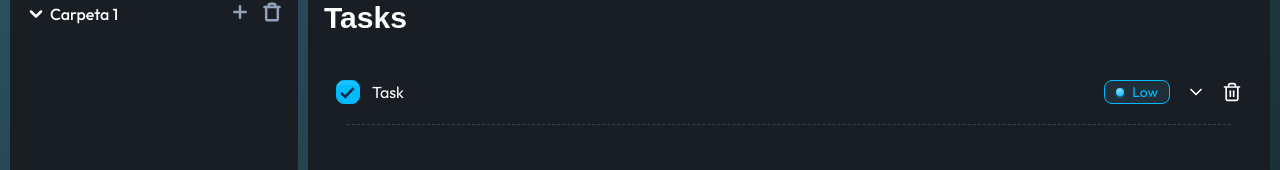
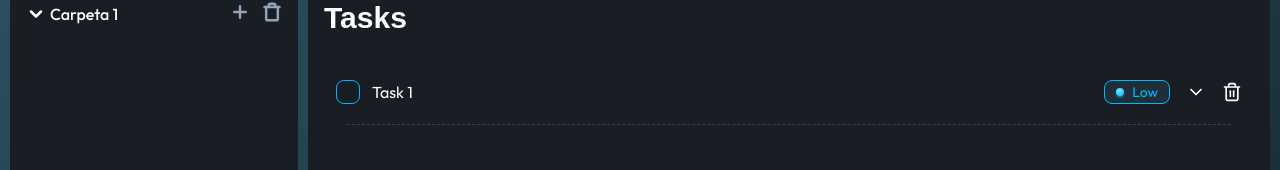
Before and after one commit to Juankyyy/taskify-frontend, a React (Vite) app: page / in a window 1280 px wide. Shown: the part 128-298 px from the top of the page. Built offline with nearby package versions, Linux system fonts and the light colour scheme; sample sign-in values are in the browser's storage; a web font is replaced by a local one; what @midudev/tailwind-animations would draw is missing.

Commit message:
feat: task name line through

```diff
--- a/src/components/Home/Tasks/Task.jsx
+++ b/src/components/Home/Tasks/Task.jsx
@@ -7,13 +7,9 @@ export const Task = () => {
   return (
     <>
       <div className="flex items-center justify-between gap-3 p-3">
-        <div className="flex items-center gap-3 justify-center">
-          <input
-            type="checkbox"
-            defaultChecked
-            className="checkbox checkbox-info"
-          />
-          <h1>Task</h1>
+        <div className="flex items-center gap-3 justify-center group">
+          <input type="checkbox" className="checkbox checkbox-info" />
+          <h1 className="group-has-[:checked]:line-through">Task 1</h1>
         </div>
         <div className="flex gap-4 items-center">
           <div className="badge badge-soft badge-outline badge-info">
```
